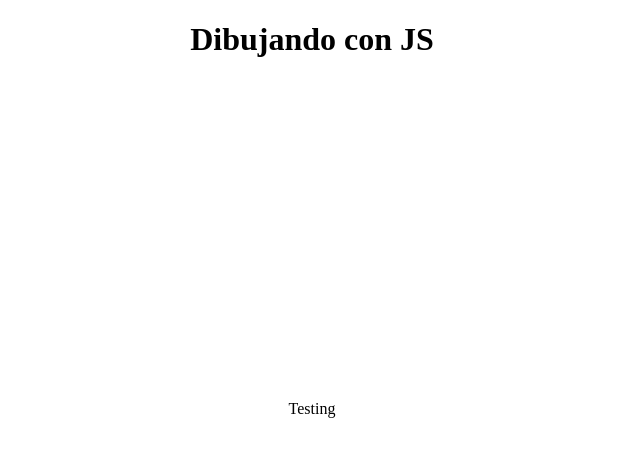
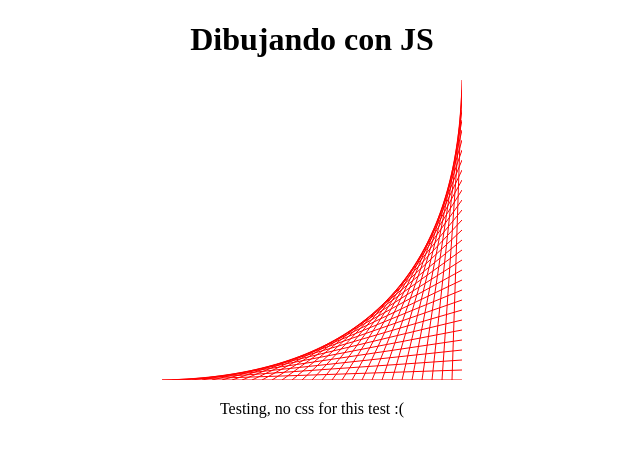
Before and after one commit to ajaralampidis/platzi-free-js-canvastut, a plain HTML site: page index.html in a window 1280 px wide. Shown: the whole page, without its empty margins (328-968 px from the left). Drawn offline with Linux system fonts and the light colour scheme.

Commit message:
index.js working and drawing in canvas#dibujo
changes to be done: re-orient the drawing and create variables to allow easier drawing changes

```diff
--- a/index.html
+++ b/index.html
@@ -8,7 +8,7 @@
 <body style="text-align: center;">
     <h1>Dibujando con JS</h1>
     <canvas id="dibujo" width="300" height="300"></canvas>
-    <p>Testing</p>
+    <p>Testing, no css for this test :(</p>
     <script src="./index.js"></script>
 </body>
 </html>
--- a/index.js
+++ b/index.js
@@ -0,0 +1,25 @@
+"use strict";
+let d = document.getElementById("dibujo");
+let lienzo = d.getContext("2d");
+
+
+let colorRaya = "red";
+
+
+for (let i = 0; i < 60; i++) {
+    let xi = 300;
+    let yi = i*10;
+    let xf = 300-((i+1)*10);
+    let yf = 300
+    raya(xi, yi, xf, yf);
+
+};
+
+function raya(xi, yi, xf, yf) {
+    lienzo.beginPath();
+    lienzo.strokeStyle = colorRaya;
+    lienzo.moveTo(xi, yi);
+    lienzo.lineTo(xf, yf);
+    lienzo.stroke();
+    lienzo.closePath();
+};
```
